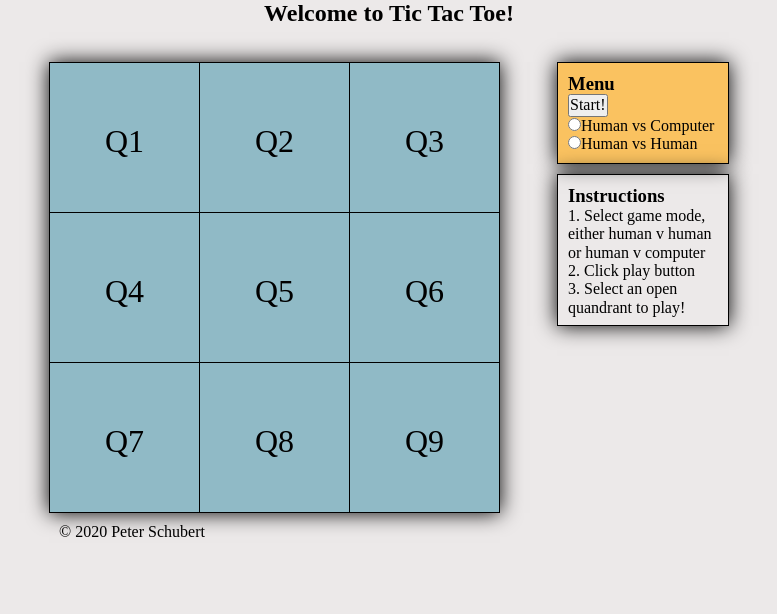
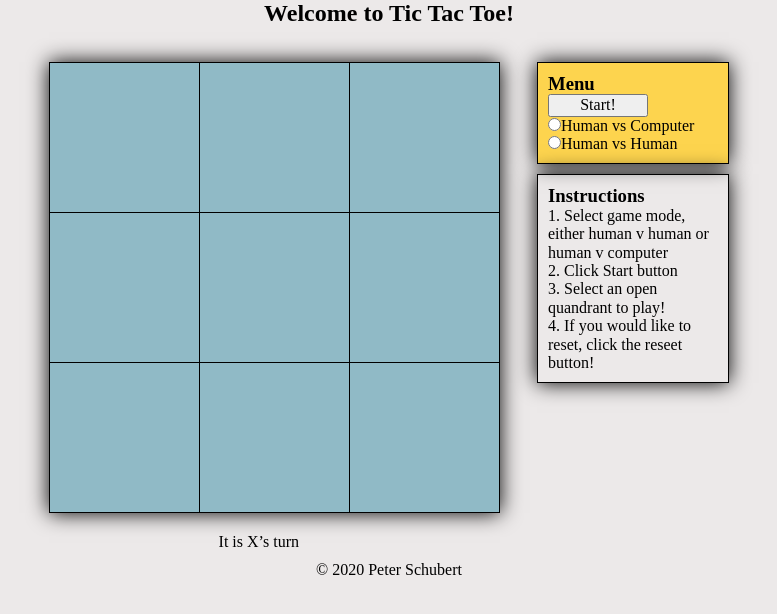
Before and after one commit to pschubert777/schubertPeter_cis435_p2, a plain HTML site: page index.html in a window 1280 px wide. Shown: the whole page, without its empty margins (251-1028 px from the left). Drawn offline with Linux system fonts and the light colour scheme.

Commit message:
added somenew stuff

```diff
--- a/index.html
+++ b/index.html
@@ -13,15 +13,15 @@
       </header>
       <main>
         <section id="grid">
-          <p id = 'q1'>Q1</p>
-          <p id = 'q2'>Q2</p>
-          <p id = 'q3'>Q3</p>
-          <p id = 'q4'>Q4</p>
-          <p id = 'q5'>Q5</p>
-          <p id = 'q6'>Q6</p>
-          <p id = 'q7'>Q7</p>
-          <p id = 'q8'>Q8</p>
-          <p id = 'q9'>Q9</p>
+          <p id = 'q1'></p>
+          <p id = 'q2'></p>
+          <p id = 'q3'></p>
+          <p id = 'q4'></p>
+          <p id = 'q5'></p>
+          <p id = 'q6'></p>
+          <p id = 'q7'></p>
+          <p id = 'q8'></p>
+          <p id = 'q9'></p>
         </section>
 
         <section id="menu">
@@ -38,16 +38,18 @@
           <h3>Instructions</h3>
           <ol>
             <li>Select game mode, either human v human or human v computer</li>
-            <li>Click play button</li>
+            <li>Click Start button</li>
             <li>Select an open quandrant to play!</li>
+            <li>If you would like to reset, click the reseet button!</li>
         </ol>
         </section>
+        <p> It is X’s turn</p>
 
 
 
       </main>
       <footer>
-        &copy 2020 Peter Schubert
+        <p>&copy 2020 Peter Schubert</p>
       </footer>
   </body>
 </html>
--- a/scripts/tic-tac-toe.js
+++ b/scripts/tic-tac-toe.js
@@ -1,6 +1,16 @@
+
+class Game{
+constructor(){
+    this.game_in_progress =false;
+    this.game_over=false;
+
+}
 
 
-function start(evt){
+}
+let mygame = new Game();
+
+function color_change(evt){
     if(evt.target.hasAttribute('class')){
         evt.target.removeAttribute('class');
     }
@@ -8,12 +18,24 @@ function start(evt){
         evt.target.setAttribute('class', 'change_color');
     }
 }
+function start_reset(evt){
+
+    if(evt.target.value==="Start!"){
+        console.log('hello');
+    }
+    else if(evt.target.value==="Reset!"){
+
+    }
+
+}
 
 
 window.addEventListener('load', function(){
-    const blocks=document.getElementsByTagName('p');
+
+    document.getElementById('start_reset').addEventListener('click', start_reset);
+    const blocks=document.getElementById('grid').getElementsByTagName('p');
     for (let index = 0; index < blocks.length; index++) {
-        blocks[index].addEventListener('click',start);
+        blocks[index].addEventListener('click',color_change);
 
     }
 /*
--- a/styles/tic-tac-toe.css
+++ b/styles/tic-tac-toe.css
@@ -40,34 +40,48 @@ main #grid #q1,#grid  #q4,#grid  #q7{
 main #grid #q7,#grid  #q8,#grid  #q9{
     border-bottom: 1px solid black;
 }
-/* End of Format of Tic Tac toe Grid*/
+/* End of Tic Tac toe Grid Formatting*/
 
-/* Header and Footer formatting*/
+/* Turn tracker*/
+main >p{
+text-align: right;
+width: 250px;
+padding-top: 20px;
+clear: both;
+
+}
+/*End of Turn Tracker Formatting */
+/* Header and Footer Formatting*/
 header{
     text-align: center;
     margin-bottom: 5%;
 }
 footer{
+    text-align: center;
     clear: both;
     padding: 10px;
 }
+/* End of Header and Footer Formatting */
 /* Menu Formatting */
 main #menu{
     float: right;
-    width: 150px;
+    width: 170px;
     margin-bottom: 10px;
     padding:10px;
     border: black solid 1px;
-    background-color: rgb(250, 194, 96);
+    background-color: rgb(253, 212, 78);
     box-shadow: 0px 0px 20px black;
+}
+main #menu #start_reset{
+
+    width: 100px;
 }
 /* End of Menu Formatting */
 
 /*Instruction Formatting */
 main #instructions {
     float: right;
-    width: 150px;
-    height:130px;
+    width: 170px;
     padding: 10px;
     list-style-position: inside;
     border: black solid 1px;
@@ -75,9 +89,8 @@ main #instructions {
 }
 
 
-/*Instruction Formatting */
+/*End of Instruction Formatting */
 
-/*End of  Header and Footer formatting*/
 
 /* change color*/
 .change_color{
```
